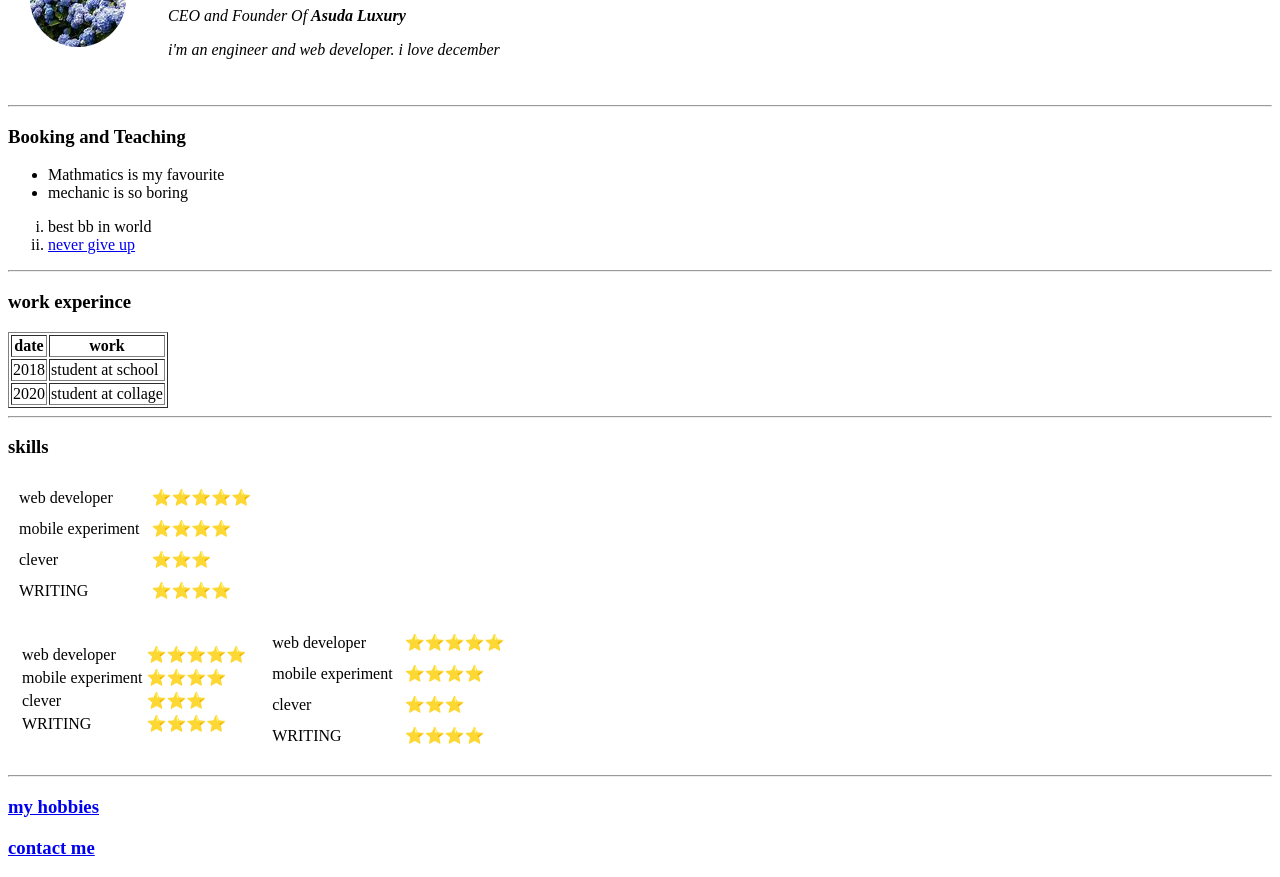
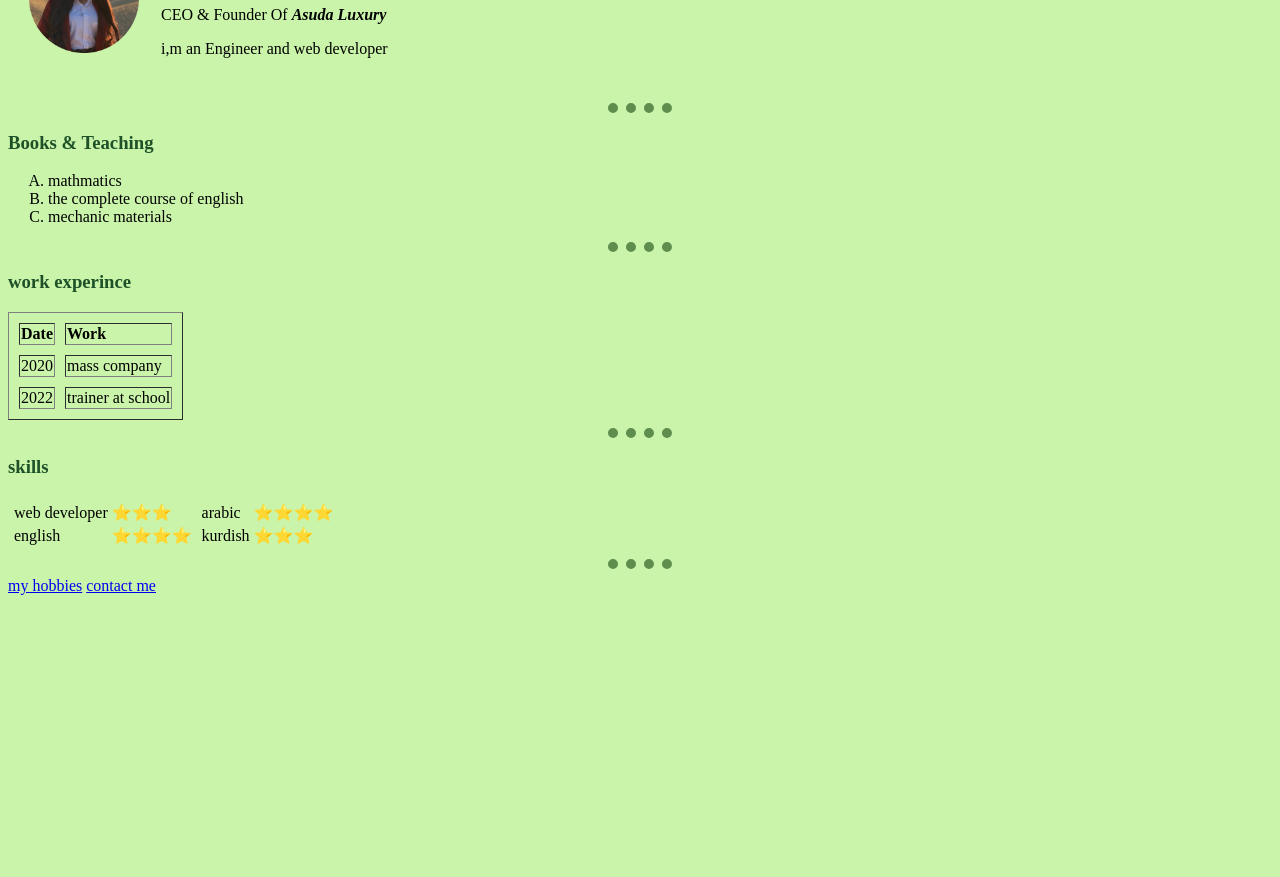
Before and after one commit to asudahasan/cv, a plain HTML site: page index.html in a window 1280 px wide. Shown: the part 103-980 px from the top of the page. After the commit the page ends 800 px from the top, so only its background shows below. Drawn offline with Linux system fonts and the light colour scheme; files whose address does not match are found by name.

Commit message:
Add files via upload

```diff
--- /dev/null
+++ b/css/styles.css
@@ -0,0 +1,24 @@
+body{
+  background-color: #C9F4AA;
+
+}
+hr{
+  border-style: none;
+  border-top: dotted;
+  width: 5%;
+  border-color: #5F8D4E;
+border-width: 10px;
+}
+img{
+  width: 110px;
+}
+h1{
+  color: #1E5128;
+}
+h3{
+  color: #1E5128;
+
+}
+th{
+  text-align: left;
+}
--- a/index.html
+++ b/index.html
@@ -1,127 +1,84 @@
 <!DOCTYPE html>
-<html >
+<!DOCTYPE html>
+<html lang="en" dir="ltr">
   <head>
     <meta charset="utf-8">
     <title>asuda's first personal site</title>
+<link rel="stylesheet" href="css/styles.css">
   </head>
-  <body>
-    <table cellpadding='20'>
+  <body >
+    <table cellspacing='20' >
       <tr>
-        <td><img src="C:\Users\S I N O\Desktop\web developmentt\asuda.pngg.png" alt="PROFILE PICTURE"></td>
-        <td><h1>Asuda Hassan</h1>
-        <p><em>CEO and Founder Of <strong>Asuda Luxury</strong> </em></p>
-        <p><em>i'm an engineer and web developer. i love december</em></p></td>
+        <td><img src="C:\Users\S I N O\Desktop\web developmentt\HTML-personal site\asuda circle.png" alt=""></td>
+        <td><h1>asuda hasan</h1>
+        <p>CEO & Founder Of <strong><em> Asuda Luxury</em></strong> </p>
+        <p>i,m an Engineer and web developer </p></td>
       </tr>
     </table>
+  <hr>
+  <h3>Books & Teaching</h3>
+  <ol type="A">
+    <li>mathmatics </li>
+    <li>the complete course of english</li>
+    <li>mechanic materials</li>
+      </ol>
 
     <hr>
-    <h3>Booking and Teaching</h3>
-    <ul>
-      <li>Mathmatics is my favourite</li>
-      <li>mechanic is so boring</li>
-    </ul>
-    <ol type='i'>
-      <li>best bb in world</li>
-      <li><a href="https://www.goodreads.com/quotes/tag/never-give-up">never give up</a></li>
-    </ol>
-    <hr>
     <h3>work experince</h3>
-<table border="1" >
-  <thead>
+    <table border="1"; cellspacing='10'>
       <tr>
-      <th>date</th>
-      <th>work</th>
+        <th>Date</th>
+        <th>Work</th>
       </tr>
-  </thead>
       <tr>
-    <td>2018</td>
-    <td>student at school</td>
+        <td>2020</td>
+        <td>mass company</td>
+
 
         </tr>
         <tr>
-    <td>2020</td>
-    <td>student at collage</td>
+          <td>2022</td>
+          <td>trainer at school</td>
         </tr>
-</table>
+
 
     </table>
     <hr>
     <h3>skills</h3>
-<table cellspacing='10'>
+
+
+    <td> <table>
+      <tr>
+        <td><table cellpading='20'>
           <tr>
             <td>web developer</td>
-    <td>⭐⭐⭐⭐⭐</td>
+            <td>⭐⭐⭐</td>
           </tr>
           <tr>
-    <td>mobile experiment</td>
+            <td>english</td>
+            <td>⭐⭐⭐⭐</td>
+          </tr>
+        </table></td>
+        <td>  <table cellpading='20'>
+            <tr>
+              <td>arabic</td>
               <td>⭐⭐⭐⭐</td>
             </tr>
             <tr>
-    <td>clever</td>
+              <td>kurdish</td>
               <td>⭐⭐⭐</td>
             </tr>
-  <tr>
-    <td>WRITING</td>
-    <td>⭐⭐⭐⭐</td>
+          </table></td>
       </tr>
-
-
-</table>
-
-<table cellspacing='10'>
-  <tr>
-    <td>
-      <table>
-      <tr>
-        <td>web developer</td>
-        <td>⭐⭐⭐⭐⭐</td>
-      </tr>
-      <tr>
-        <td>mobile experiment</td>
-        <td>⭐⭐⭐⭐</td>
-      </tr>
-      <tr>
-        <td>clever</td>
-        <td>⭐⭐⭐</td>
-      </tr>
-      <tr>
-        <td>WRITING</td>
-        <td>⭐⭐⭐⭐</td>
-      </tr>
-
-
-    </table>
-    </td>
-    <td>
-    <table cellspacing='10'>
-      <tr>
-        <td>web developer</td>
-        <td>⭐⭐⭐⭐⭐</td>
-      </tr>
-      <tr>
-        <td>mobile experiment</td>
-        <td>⭐⭐⭐⭐</td>
-      </tr>
-      <tr>
-        <td>clever</td>
-        <td>⭐⭐⭐</td>
-      </tr>
-      <tr>
-        <td>WRITING</td>
-        <td>⭐⭐⭐⭐</td>
-      </tr>
-
-
-    </table>
-
-    </td>
-  </tr>
-</table>
+    </table>      </td>
     <hr>
-<h3> <a href="hobbies.html">my hobbies</a> </h3>
-<h3> <a href="contactme.html">contact me</a> </h3>
+    <a href="hobbies.html">my hobbies</a>
+    <a href="contactme.html">contact me</a>
 
 
 
 
+
+
+  </body>
 </html>
```
Also changed, not shown: contactme.html (+8 -8 lines), hobbies.html (+1 -0 lines), asuda circle.png (added). Lines whose indentation alone changed are shown as unchanged.
